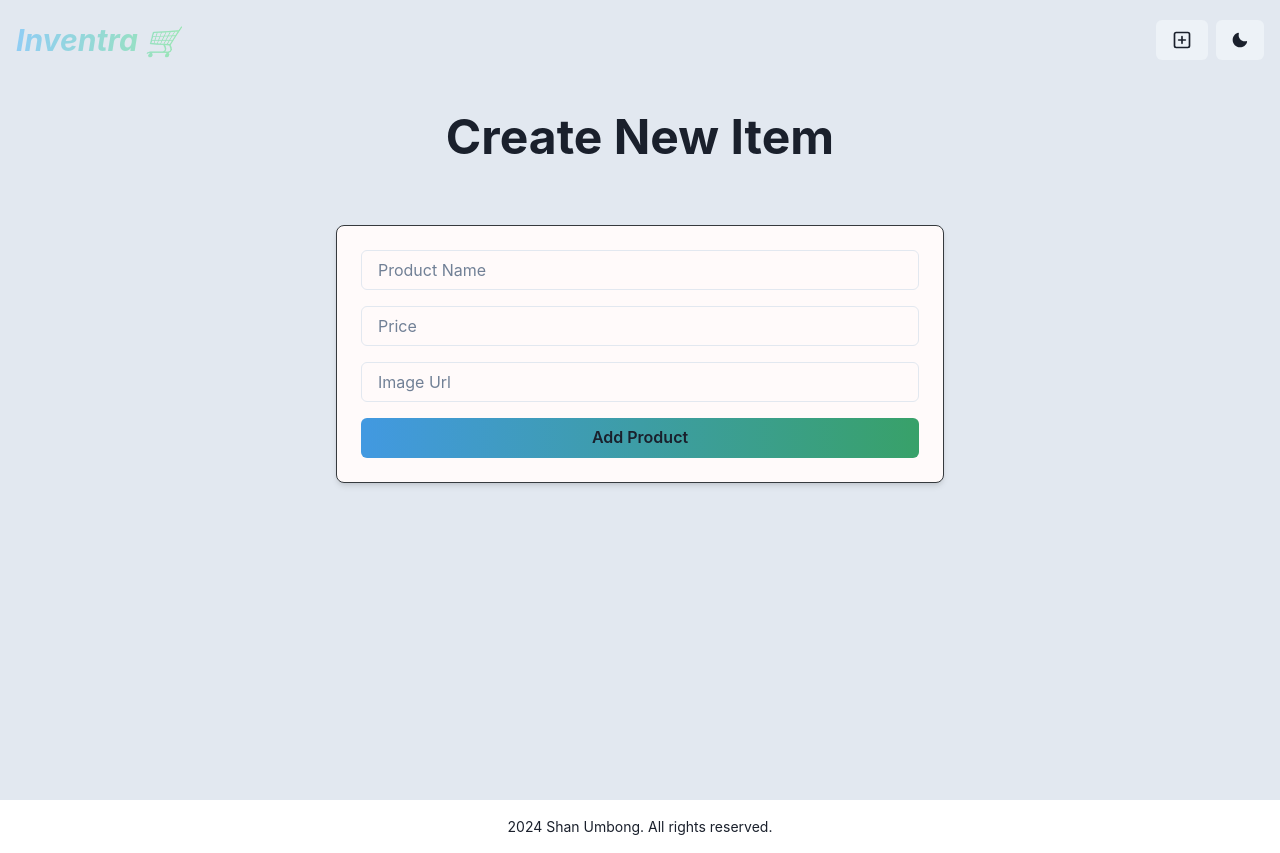
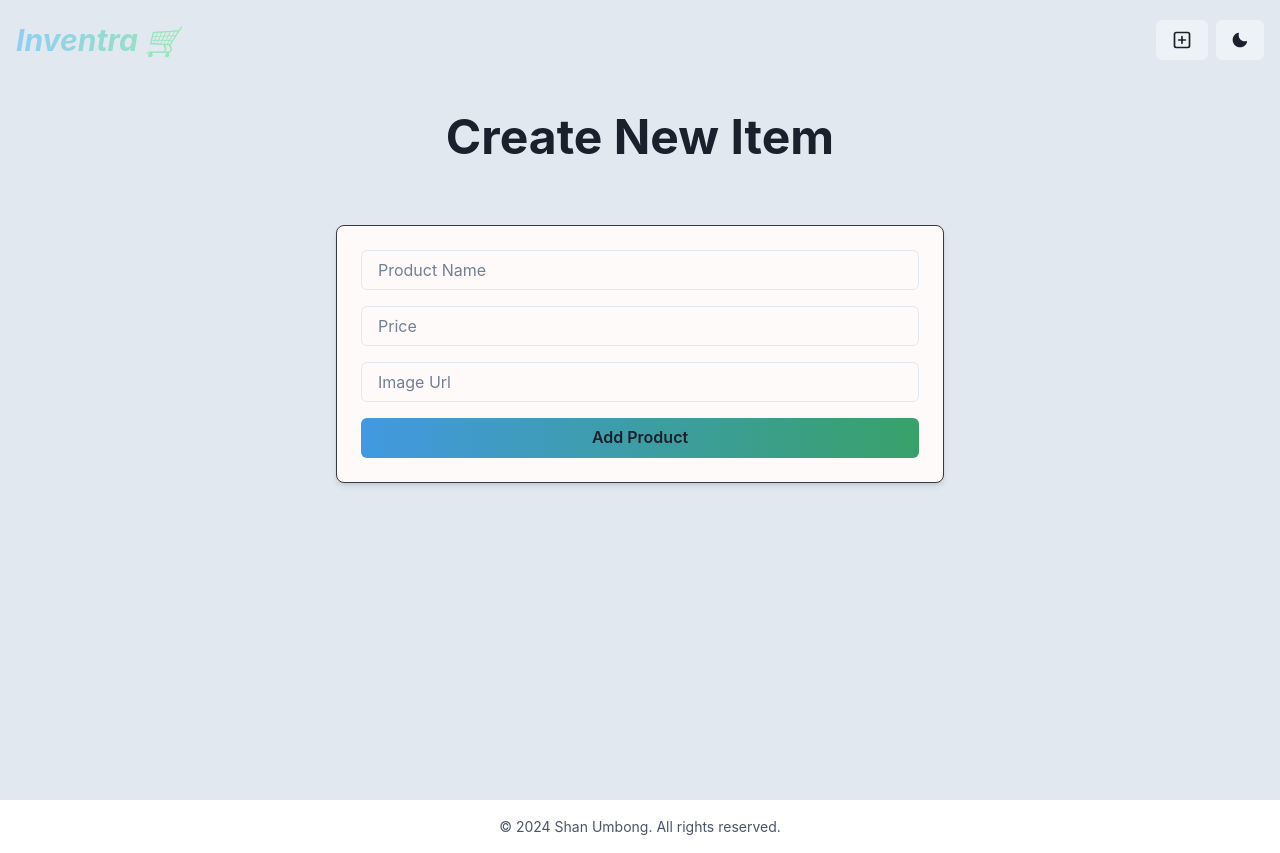
Before and after one commit to KAI-77/mern-stack-app, a React (Vite) app in the folder frontend/: page /create in a window 1280 px wide. Built offline with nearby package versions, Linux system fonts and the light colour scheme.

Commit message:
removed box in footer

```diff
--- a/frontend/src/component/footer.jsx
+++ b/frontend/src/component/footer.jsx
@@ -1,9 +1,10 @@
-import { Box, Text, useColorModeValue } from "@chakra-ui/react";
+import { Text } from "@chakra-ui/react";
 
 export default function Footer() {
   return (
-    <Box as="footer" bg="transparent" py={4} textAlign={"center"}>
-      <Text fontSize="sm">2024 Shan Umbong. All rights reserved.</Text>
-    </Box>
+    <Text textAlign="center" fontSize="sm" color="gray.600" py={4}>
+      {" "}
+      © 2024 Shan Umbong. All rights reserved.
+    </Text>
   );
 }
```
